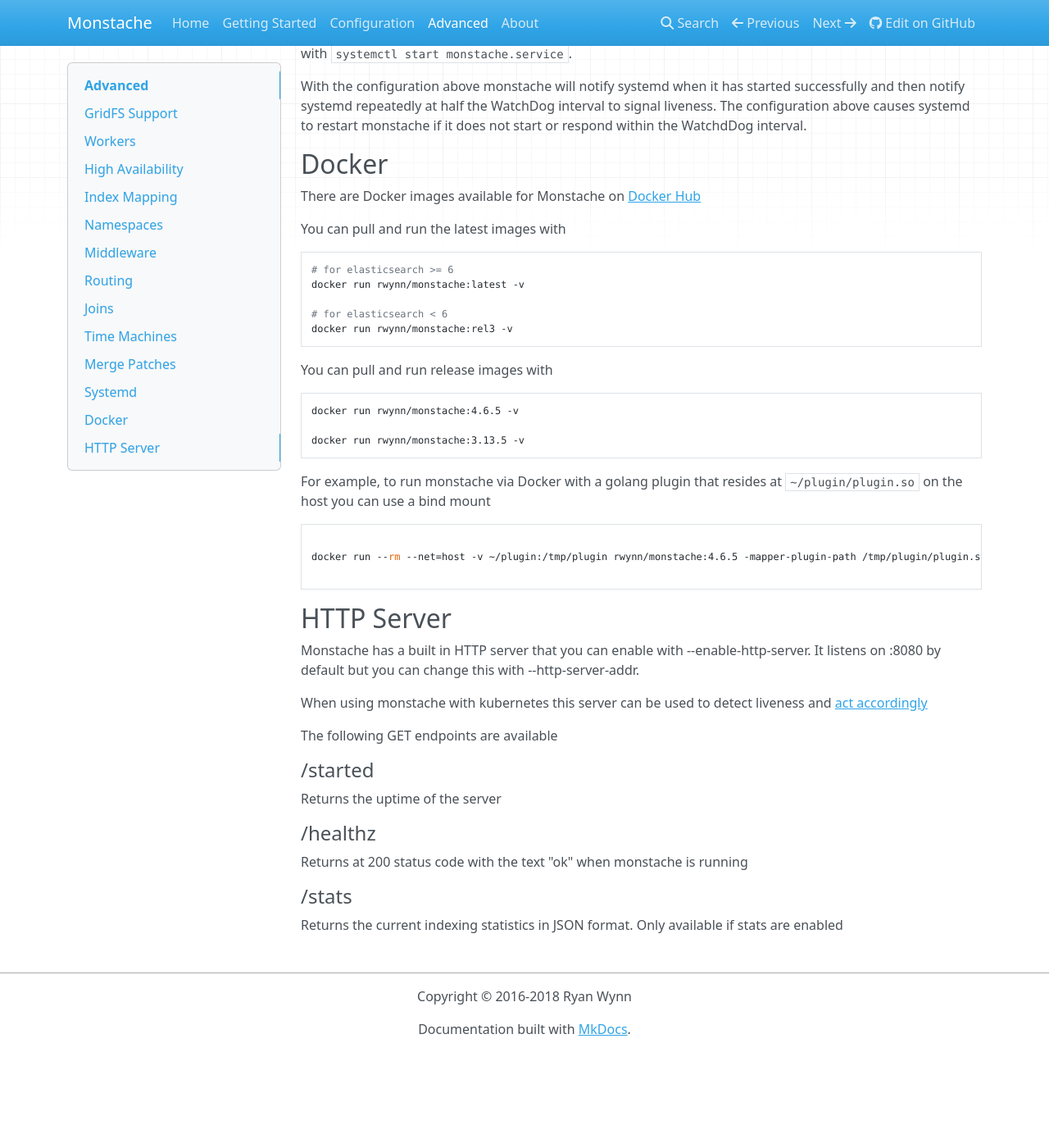
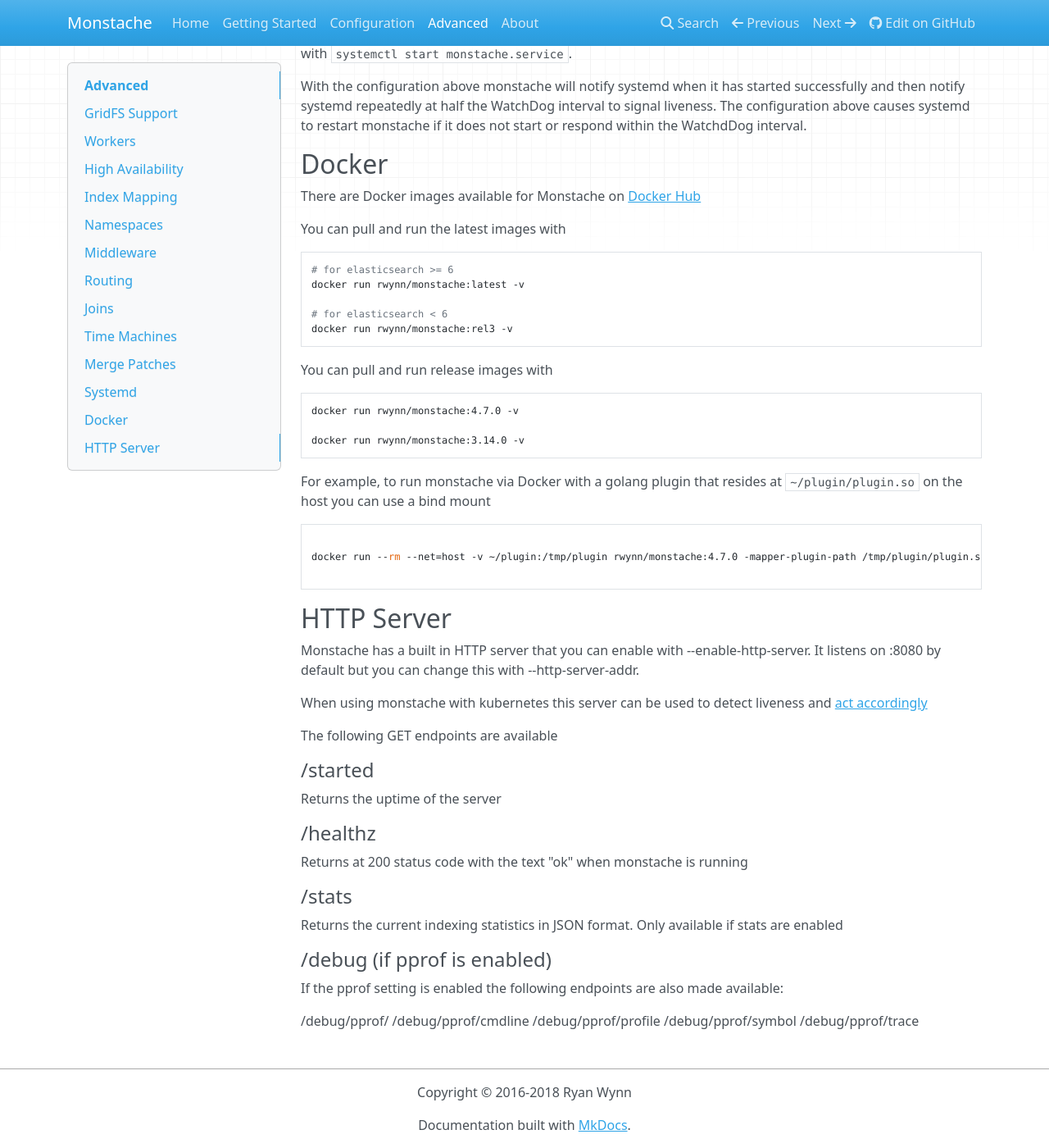
Before and after one commit to rwynn/monstache-site, an MkDocs documentation site: the page built from src/advanced.md, in a window 1280 px wide and 1400 px high, scrolled down 21753 px. Shown: the whole window at 82% size. Built offline with MkDocs 1.6.1, drawn with Linux system fonts in a browser that asks for light colours; nearby versions of some CDN libraries; old or Windows-style settings are respelled for this version of MkDocs; before the commit the page ends 23036 px from its top, so only the background shows below that.

````diff
--- a/docs/index.html
+++ b/docs/index.html
@@ -251,5 +251,5 @@ it up and running.</p>
 
 <!--
 MkDocs version : 0.17.3
-Build Date UTC : 2018-05-22 20:26:14
+Build Date UTC : 2018-06-01 22:01:54
 -->
--- a/docs/start/index.html
+++ b/docs/start/index.html
@@ -115,7 +115,7 @@
 <p>Unzip the download and adjust your PATH variable to include the path to the folder for your platform.</p>
 <p>Let's make sure Monstache is set up as expected. You should see a similar version number in your terminal:</p>
 <pre><code class="sh">monstache -v
-# 4.6.5
+# 4.7.0
 </code></pre>
 
 <p>The version number should start with 3.x if you are using Elasticsearch prior to version 6.</p>
--- a/src/advanced.md
+++ b/src/advanced.md
@@ -1051,16 +1051,16 @@ docker run rwynn/monstache:rel3 -v
 You can pull and run release images with
 
 ```
-docker run rwynn/monstache:4.6.5 -v
+docker run rwynn/monstache:4.7.0 -v
 
-docker run rwynn/monstache:3.13.5 -v
+docker run rwynn/monstache:3.14.0 -v
 ```
 
 For example, to run monstache via Docker with a golang plugin that resides at `~/plugin/plugin.so` on the host you can use a bind mount
 
 ```
 
-docker run --rm --net=host -v ~/plugin:/tmp/plugin rwynn/monstache:4.6.5 -mapper-plugin-path /tmp/plugin/plugin.so
+docker run --rm --net=host -v ~/plugin:/tmp/plugin rwynn/monstache:4.7.0 -mapper-plugin-path /tmp/plugin/plugin.so
 
 ```
 
@@ -1085,3 +1085,13 @@ Returns at 200 status code with the text "ok" when monstache is running
 #### /stats
 
 Returns the current indexing statistics in JSON format. Only available if stats are enabled
+
+#### /debug (if pprof is enabled)
+
+If the pprof setting is enabled the following endpoints are also made available:
+
+/debug/pprof/
+/debug/pprof/cmdline
+/debug/pprof/profile
+/debug/pprof/symbol
+/debug/pprof/trace
````
Also changed, not shown: docs/about/index.html (+12 -0 lines), docs/advanced/index.html (+11 -4 lines), docs/config/index.html (+10 -1 lines), docs/sitemap.xml (+5 -5 lines), src/about.md (+12 -0 lines), src/config.md (+14 -0 lines), src/start.md (+1 -1 lines), docs/search/search_index.json.
